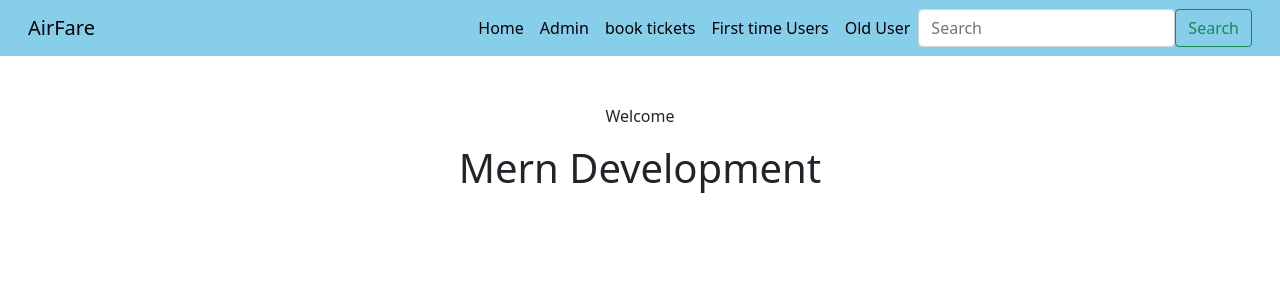
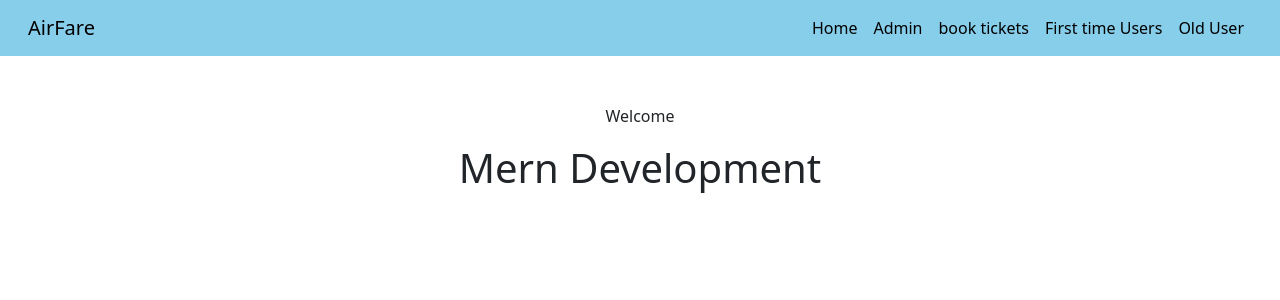
Before and after one commit to jayant13o6/Airfare-frontend, a React (Create React App) app in the folder client/: page / in a window 1280 px wide. Shown: the top 300 px of the page. Built offline with nearby package versions, Linux system fonts and the light colour scheme.

Commit message:
search func added

```diff
--- a/client/src/components/navbar.js
+++ b/client/src/components/navbar.js
@@ -1,9 +1,11 @@
-import React from 'react';
+import React, {useState} from 'react';
 import '../index.css';
 import 'bootstrap/dist/css/bootstrap.css';
+import { useHistory } from 'react-router-dom';
+
+const Navbar = () =>{
 
 
-const Navbar = () =>{
     return(
         // <nav className="navbar navbar-expand-lg navbar-light bg-light">
         <nav className="navbar navbar-expand-lg navbar-dark ">
@@ -35,13 +37,19 @@ const Navbar = () =>{
                 </li>
 
               </ul>
-  <form className="d-flex">
-    <input className="form-control" type="search" placeholder="Search" aria-label="Search"/>
-    <button className="btn btn-outline-success" type="submit">Search</button>
-  </form>
+  {/* <form className="d-flex" method='POST'>
+    <input className="form-control" type="search"
+                        id='search' name='search'
+                        value= {user.search}
+                        onChange={SearchText}
+                        placeholder="Search" aria-label="Search"></input>
+    <button className="btn btn-outline-success" type="submit" onClick = {searchFlight} >Search</button>
+  </form> */}
 </div>
 </div>
 </nav>
     )
 }
+
+
 export default Navbar
```
